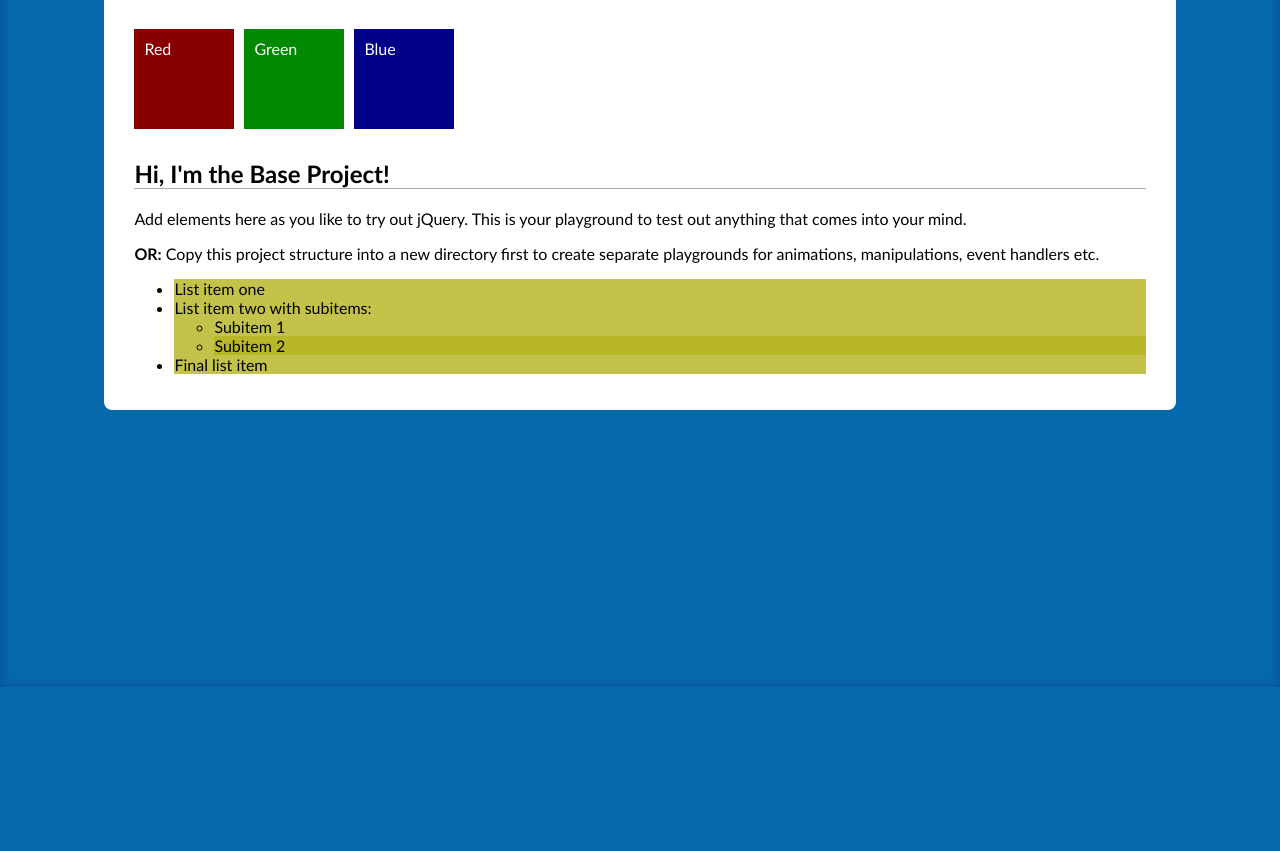
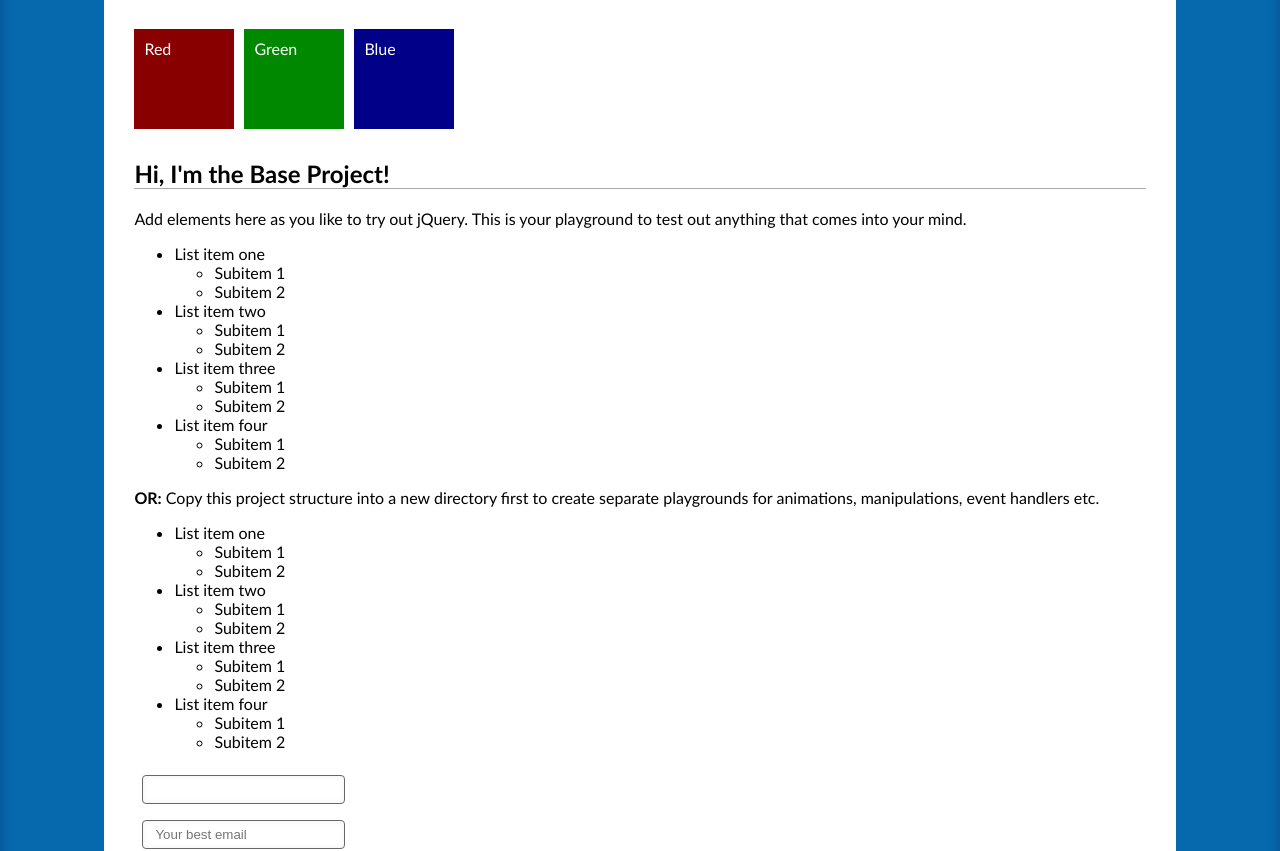
Before and after one commit to gareththomasnz/CompletejQuery, a plain HTML site: page index.html in a window 1280 px wide. Shown: the part 113-964 px from the top of the page. Before the commit the page ends 800 px from the top, so only its background shows below. Drawn offline with Linux system fonts and the light colour scheme.

Commit message:
fifth  commit

```diff
--- a/index.html
+++ b/index.html
@@ -5,6 +5,7 @@
 	<meta charset="UTF-8">
 	<script src="js/jquery-3.1.0.min.js"></script>
 	<script src="js/script.js"></script>
+  <script src="js/slideshow.js"></script>
 	<link rel="stylesheet" href="css/style.css">
 	<title>The Complete jQuery Course - Project Structure</title>
 </head>
@@ -29,14 +30,15 @@
 			<p>
 				Lorem Ipsum is simply dummy text of the printing and typesetting industry. Lorem Ipsum has been the industry's standard dummy text ever since the 1500s, when an unknown printer took a galley of type and scrambled it to make a type specimen book. It has survived not only five centuries, but also the leap into electronic typesetting, remaining essentially unchanged. It was popularised in the 1960s with the release of Letraset sheets containing Lorem Ipsum passages, and more recently with desktop publishing software like Aldus PageMaker including versions of Lorem Ipsum.
 			</p>
-			<form action="">
+<!--			<form action="">
 				<input type="email" placeholder="Your best email">
 				<input type="submit" value="Sign me up">
+        <textarea cols="30" rows="10"></textarea>
         <input id="closebtn" type="submit" value="No Thanks" onClick="$('.lightbox').trigger('close');">
-			</form>
+			</form>-->
 		</div>
 
-  <ul id="list">
+<!--  <ul id="list">
       <li>List item one</li>
       <li>List item two with subitems:
           <ul>
@@ -45,8 +47,36 @@
           </ul>
       </li>
       <li>Final list item</li>
+  </ul>-->
+
+    <ul id="list">
+      <li>List item one
+          <ul>
+              <li>Subitem 1</li>
+              <li>Subitem 2</li>
+          </ul>
+      <li>List item two
+          <ul>
+              <li>Subitem 1</li>
+              <li>Subitem 2</li>
+          </ul>
+      <li>List item three
+          <ul>
+              <li>Subitem 1</li>
+              <li>Subitem 2</li>
+          </ul>
+      <li>List item four
+          <ul>
+              <li>Subitem 1</li>
+              <li>Subitem 2</li>
+          </ul>
   </ul>
-
+			<form action="">
+        <input type="text"><br>
+				<input type="email" placeholder="Your best email"><br>
+        <textarea cols="30" rows="10"></textarea>
+        <input type="submit" value="Sign me up">
+			</form>
 
 	</div>
 </body>
--- a/js/script.js
+++ b/js/script.js
@@ -70,8 +70,38 @@ $(function() {
 
         //$("li").not(":odd").css("background-color", "rgba(180, 180, 30, 0.8)");
 
-        $("li").not(function(index){
-                return index % 3 === 2;
-                }).css("background-color", "rgba(180, 180, 30, 0.8)");
+        //$("li").not(function(index){
+        //        return index % 3 === 2;
+        //        }).css("background-color", "rgba(180, 180, 30, 0.8)");
+
+        //$("#list").find("li").css("background-color", "rgba(180, 180, 30, 0.8)");
+        //$("#list").children("li").css("background-color", "rgba(180, 180, 30, 0.8)");
+        //$("#list").parents().css("background-color", "rgba(180, 180, 30, 0.8)");
+        //$("#list").siblings().css("background-color", "rgba(180, 180, 30, 0.8)");
+        //$("#list").prev().css("background-color", "rgba(180, 180, 30, 0.8)");
+        //$("#list").next().css("background-color", "rgba(180, 180, 30, 0.8)");
+
+        //$("p").css("background-color", "rgba(180, 180, 30, 0.8");
+
+        //$("h2, input[type='text']").css("background-color", "rgba(180, 180, 30, 0.8");
+
+        //$("ul ul:first").append("<li>Append Sub Item</li>");
+        //$("<li>Last Sub Item</li>").appendTo("ul ul:last");
+        //$("ul ul:first").prepend("<li>Prepend Sub Item</li>");
+        //$("ul ul").prepend("<li>Prepend Sub Item</li>");
+        //$("<li>Last Sub Item</li>").prependTo("ul ul:last");
+
+        //$("<h4>Gareth Thomas</h4>").prependTo("#content");
+
+        //$(".red-box").after("<div class='red-box'>");
+        //$(".blue-box").before("<div class='blue-box'>");
+
+        //$(".blue-box").before(function(){
+        //        return "<div class='blue-box'>Blue 2</div>";
+        //        });
+        //
+        //$(".blue-box").before($(".red-box"));
+
+        $("p").after($("#list"));
 
       });
--- /dev/null
+++ b/js/slideshow.js
@@ -0,0 +1,3 @@
+$(function() {
+
+      });
```
